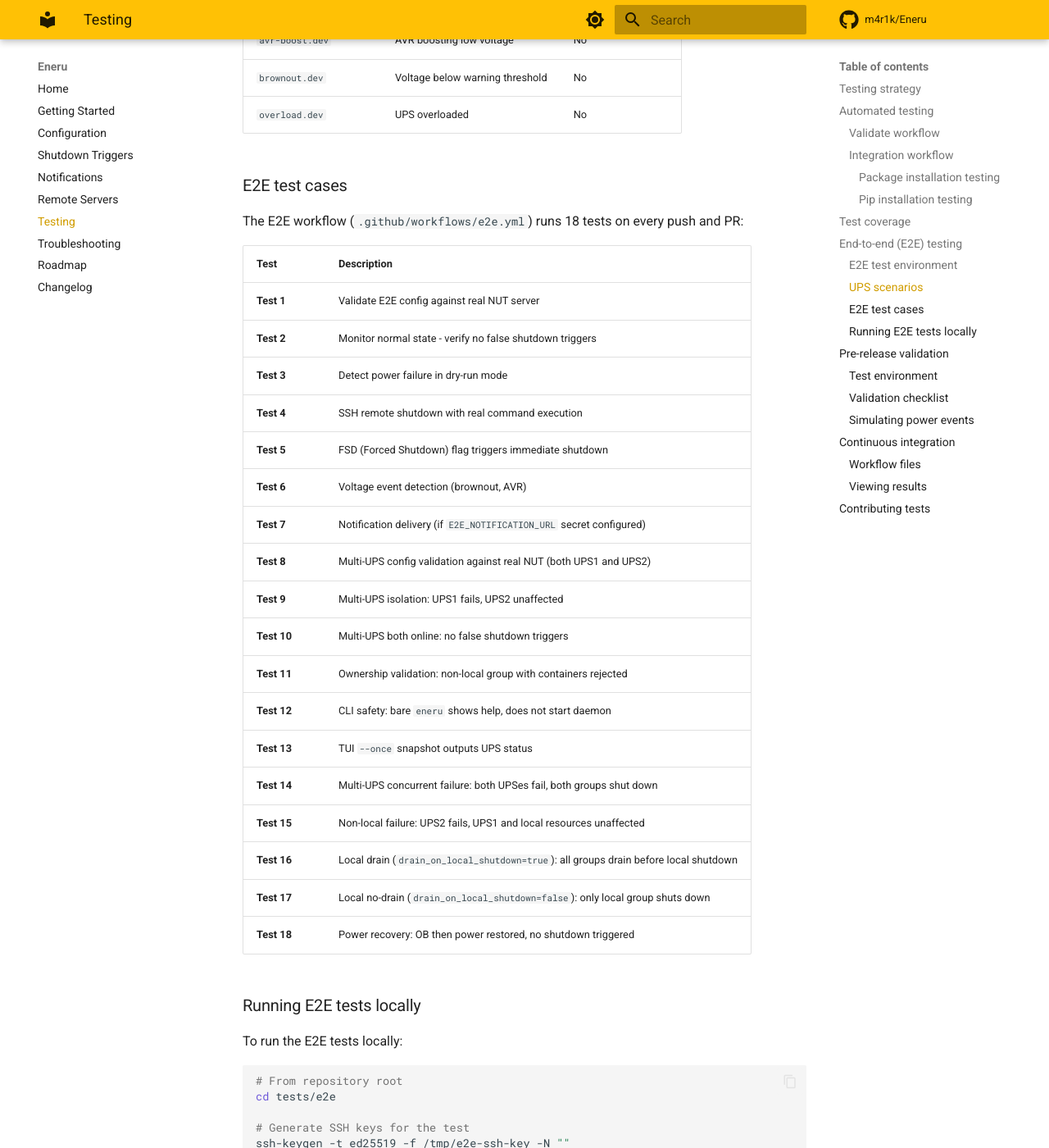
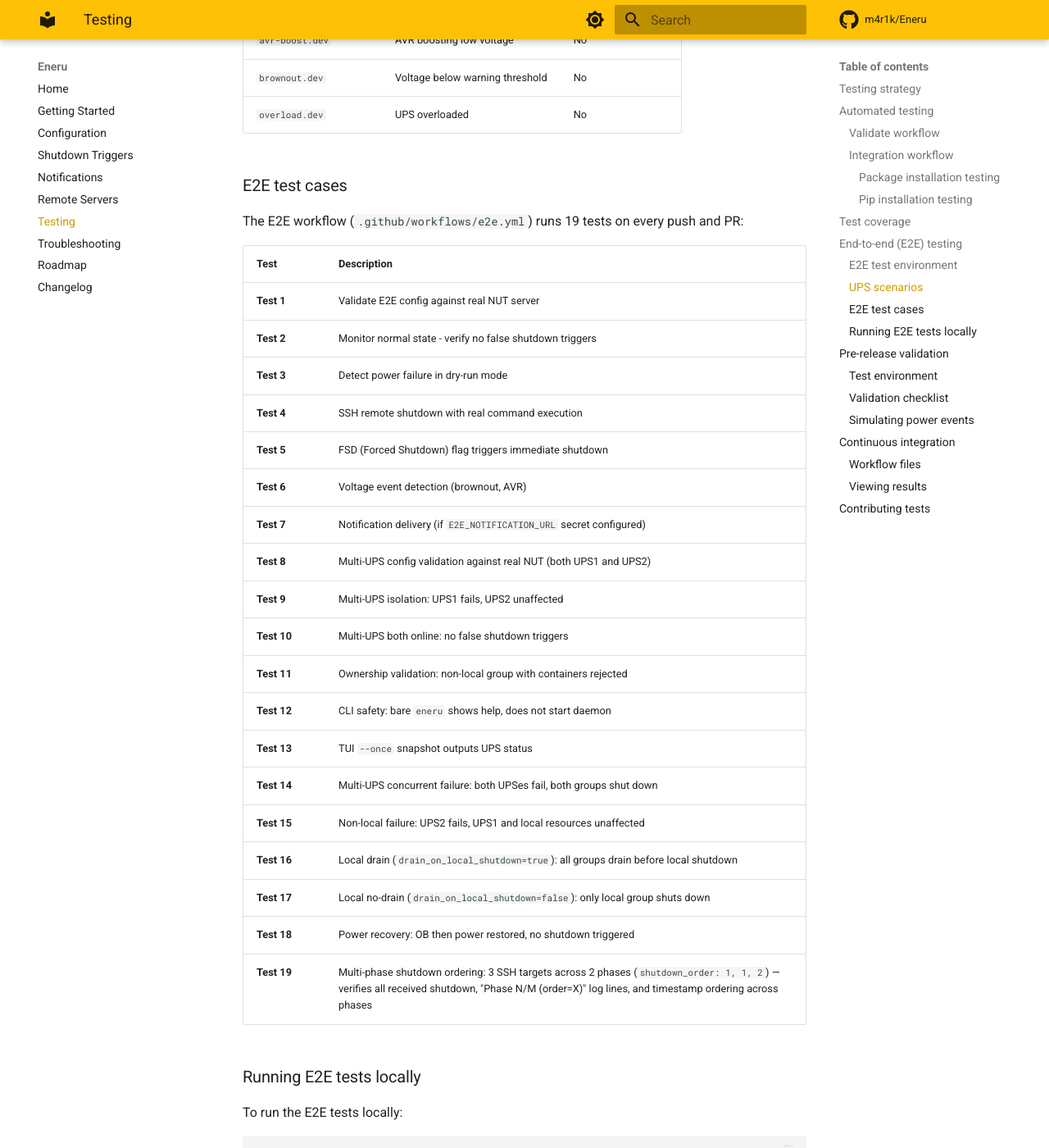
Before and after one commit to m4r1k/Eneru, an MkDocs documentation site: the page built from docs/testing.md, in a window 1280 px wide and 1400 px high, scrolled down 5420 px. Shown: the whole window at 82% size. Built offline with MkDocs 1.6.1 and Material for MkDocs 9.7.7, drawn with Linux system fonts in a browser that asks for light colours; comment, search, counter and statistics services are not loaded.

Commit message:
test(e2e): add multi-phase shutdown ordering coverage; require E2E for new features
Adds end-to-end coverage for the new shutdown_order feature: TEST 19
spins up three SSH targets across two phases (shutdown_order: 1, 1, 2)
and verifies (a) all three receive the shutdown command, (b) Eneru's
output contains the expected "Phase N/M (order=X)" log lines, and
(c) the per-target shutdown timestamps prove ordering across phases —
the phase-2 target's timestamp is >= max of the phase-1 timestamps.

Two new ssh-target services (ports 2223, 2224) are added to the E2E
compose stack, reusing the existing image and authorized_keys mount.
The wait-for-services step now polls all three SSH ports.

Updates CLAUDE.md with two conventions surfaced by this work:

- New features require both synthetic AND end-to-end tests. Unit tests
  catch logic bugs; the E2E step proves the feature actually works
  against real NUT/SSH/Docker. PRs that add a feature without matching
  E2E coverage should be sent back for it. (The PR that added
  shutdown_order itself shipped without E2E coverage and the gap was
  caught only after merge — this convention is meant to prevent that.)
- Always pull main before creating a feature branch. Branching from a
  stale local main forces a rebase later and risks landing PRs against
  an obsolete base. The first step of the workflow is now an explicit
  `git checkout main && git pull --ff-only origin main`.

Updates docs/testing.md: E2E count 18 -> 19; new row describing TEST 19.

```diff
--- a/docs/testing.md
+++ b/docs/testing.md
@@ -187,7 +187,7 @@ The E2E tests use scenario files to simulate different UPS states:
 
 ### E2E test cases
 
-The E2E workflow (`.github/workflows/e2e.yml`) runs 18 tests on every push and PR:
+The E2E workflow (`.github/workflows/e2e.yml`) runs 19 tests on every push and PR:
 
 | Test | Description |
 |------|-------------|
@@ -209,6 +209,7 @@ The E2E workflow (`.github/workflows/e2e.yml`) runs 18 tests on every push and P
 | **Test 16** | Local drain (`drain_on_local_shutdown=true`): all groups drain before local shutdown |
 | **Test 17** | Local no-drain (`drain_on_local_shutdown=false`): only local group shuts down |
 | **Test 18** | Power recovery: OB then power restored, no shutdown triggered |
+| **Test 19** | Multi-phase shutdown ordering: 3 SSH targets across 2 phases (`shutdown_order: 1, 1, 2`) — verifies all received shutdown, "Phase N/M (order=X)" log lines, and timestamp ordering across phases |
 
 ### Running E2E tests locally
 
```
Also changed, not shown: CLAUDE.md (+9 -5 lines), 3 other files.
